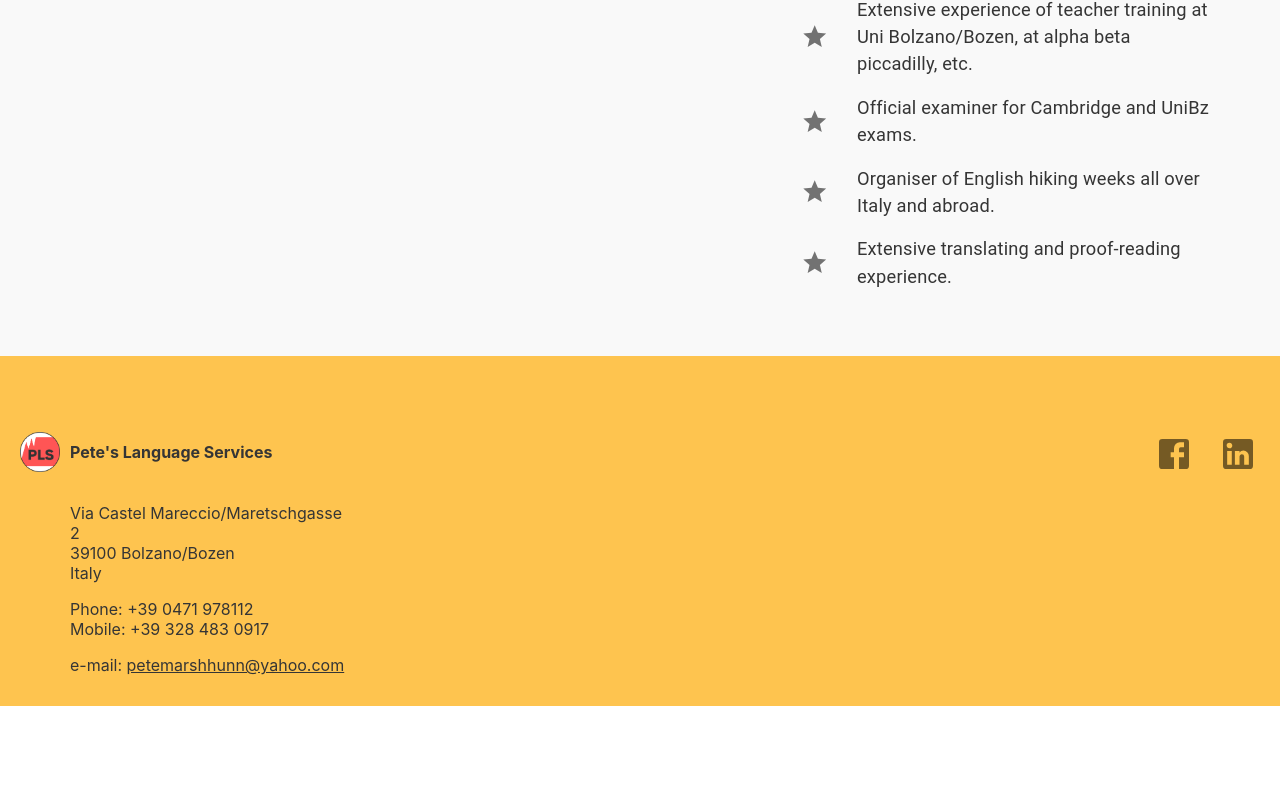
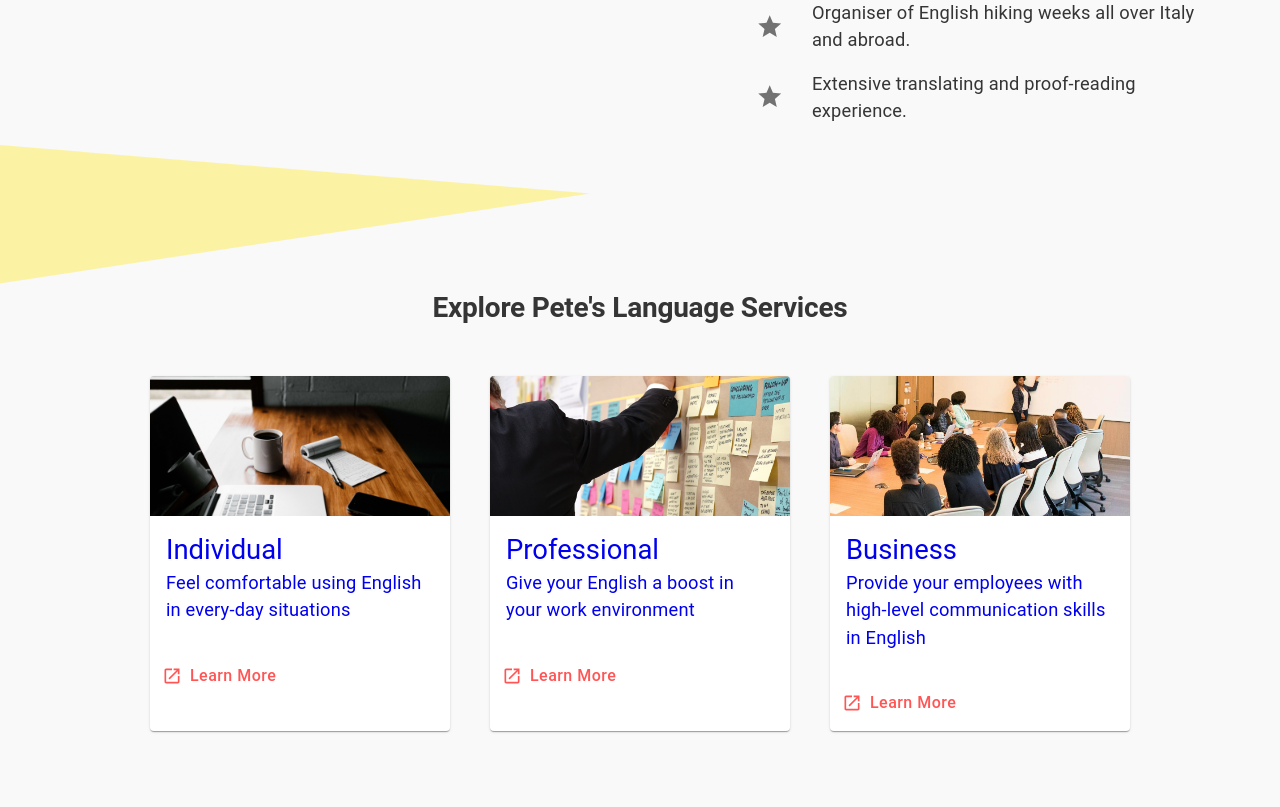
Before and after one commit to danji90/pls, a React (Create React App) app: page /#/home in a window 1280 px wide. Shown: the part 1513-2320 px from the top of the page. Before the commit the page ends 2219 px from the top, so only its background shows below. Built offline with nearby package versions, Linux system fonts and the light colour scheme.

Commit message:
added cards to Home page

```diff
--- a/package.json
+++ b/package.json
@@ -4,7 +4,7 @@
   "version": "0.1.0",
   "private": true,
   "dependencies": {
-    "@material-ui/core": "^4.10.1",
+    "@material-ui/core": "^4.11.3",
     "@material-ui/icons": "^4.9.1",
     "@testing-library/jest-dom": "^4.2.4",
     "@testing-library/react": "^9.3.2",
--- a/src/App.js
+++ b/src/App.js
@@ -4,9 +4,17 @@ import Main from './components/Main/Main';
 import './App.css';
 
 const theme = createMuiTheme({
+  palette: {
+    primary: {
+      main: 'rgb(254, 196, 79)',
+    },
+    secondary: {
+      main: '#f55',
+    },
+  },
   colors: {
-    primary: 'white',
-    secondary: '#76b833',
+    primary: 'rgb(254, 196, 79)',
+    secondary: '#f55',
   },
   typography: {
     fontSize: 16,
@@ -20,8 +28,23 @@ const theme = createMuiTheme({
         fontSize: 36,
         marginTop: 15,
         marginBottom: 15,
+        fontWeight: '500px',
+      },
+      h2: {
+        fontSize: 28,
+        marginTop: 12,
+        marginBottom: 12,
+        fontWeight: '500px',
       },
     },
+    // MuiCardContent: {
+    //   root: {
+    //     padding: 10,
+    //     '&:last-child': {
+    //       paddingBottom: 0,
+    //     },
+    //   },
+    // },
     MuiList: {
       root: {
         fontSize: 16,
--- a/src/components/Home/Home.js
+++ b/src/components/Home/Home.js
@@ -1,18 +1,27 @@
 import React from 'react';
+import { NavLink } from 'react-router-dom';
 import {
   Typography,
   List,
   ListItem,
   ListItemIcon,
   makeStyles,
+  Card,
+  CardActionArea,
+  CardMedia,
+  CardContent,
+  CardActions,
+  Button,
 } from '@material-ui/core';
-import StarIcon from '@material-ui/icons/Star';
+import { Star, Launch } from '@material-ui/icons';
 import PlsContainer from '../PlsContainer/PlsContainer';
-import LevelTestBtn from '../LevelTestBtn/LevelTestBtn';
 import Divider from '../Divider/Divider';
 
 import portrait from '../../utils/images/pete.png';
 import { ReactComponent as PLSLogo } from '../../utils/images/pls_logo.svg';
+import individual from '../../utils/images/individual.jpg';
+import workshop from '../../utils/images/workshop.jpg';
+import business from '../../utils/images/inhouse_lesson.jpg';
 
 const useStyles = makeStyles(theme => ({
   landingTitle: {
@@ -56,7 +65,7 @@ const useStyles = makeStyles(theme => ({
     width: '100%',
   },
   bioContainer: {
-    marginTop: 40,
+    marginTop: 39,
     width: '100%',
     backgroundColor: '#f9f9f9',
   },
@@ -66,13 +75,37 @@ const useStyles = makeStyles(theme => ({
   bioFlex: {
     display: 'flex',
     flexWrap: 'wrap',
-    justifyContent: 'flex',
   },
   bioTextContainer: {
-    padding: '20px 0',
     flex: 1,
     minWidth: 260,
+    maxWidth: 400,
     marginRight: 30,
+    [theme.breakpoints.down('xs')]: {
+      padding: '20px 0',
+    },
+  },
+  serviceCardContainer: {
+    display: 'flex',
+    flexWrap: 'wrap',
+    padding: '20px 0',
+    justifyContent: 'center',
+    [theme.breakpoints.down('sm')]: {
+      justifyContent: 'space-around',
+    },
+  },
+  serviceCard: {
+    width: 300,
+    margin: '20px',
+  },
+  cardMedia: {
+    height: 140,
+  },
+  serviceLink: {
+    textDecoration: 'none',
+    '&:visited': {
+      color: 'inherit',
+    },
   },
   bioImageContainer: {
     height: 220,
@@ -89,6 +122,9 @@ const useStyles = makeStyles(theme => ({
   bioCredentials: {
     flex: 1,
     minWidth: 260,
+    [theme.breakpoints.down('sm')]: {
+      paddingTop: 20,
+    },
   },
 }));
 
@@ -116,12 +152,14 @@ const Home = () => {
           </h2>
         </div>
       </PlsContainer>
-      <LevelTestBtn />
       <PlsContainer flexDirection="column">
         <Divider idx={2} />
         <div id="home" className={classes.bioContainer}>
           <div className={classes.bioBox}>
-            <h1>But who&apos;s Pete?</h1>
+            <Typography variant="h1" component="h1" align="center">
+              But who&apos;s Pete?
+            </Typography>
+            <br />
             <div className={classes.bioFlex}>
               <div className={classes.bioImageContainer}>
                 <img src={portrait} alt="source not found" />
@@ -135,8 +173,8 @@ const Home = () => {
                   I’ve been living for over 30 years. With my extensive
                   English-teaching experience and my very people-centred,
                   friendly approach I think I can help you in many different
-                  ways to improve your English. Click on whichever of the above
-                  pages that interest you most.
+                  ways to improve your English. Feel free to explore my service
+                  offers:
                 </Typography>
               </div>
               <div className={classes.bioCredentials}>
@@ -144,13 +182,13 @@ const Home = () => {
                 <List>
                   <ListItem>
                     <ListItemIcon>
-                      <StarIcon />
+                      <Star />
                     </ListItemIcon>
                     <Typography>English native-speaker from the UK.</Typography>
                   </ListItem>
                   <ListItem>
                     <ListItemIcon>
-                      <StarIcon />
+                      <Star />
                     </ListItemIcon>
                     <Typography>
                       University-trained language teacher.
@@ -158,7 +196,7 @@ const Home = () => {
                   </ListItem>
                   <ListItem>
                     <ListItemIcon>
-                      <StarIcon />
+                      <Star />
                     </ListItemIcon>
                     <Typography>
                       Over 35 years‘ English teaching experience of all
@@ -167,7 +205,7 @@ const Home = () => {
                   </ListItem>
                   <ListItem>
                     <ListItemIcon>
-                      <StarIcon />
+                      <Star />
                     </ListItemIcon>
                     <Typography>
                       Extensive experience of teaching English in companies,
@@ -176,7 +214,7 @@ const Home = () => {
                   </ListItem>
                   <ListItem>
                     <ListItemIcon>
-                      <StarIcon />
+                      <Star />
                     </ListItemIcon>
                     <Typography>
                       Extensive experience of teacher training at Uni
@@ -185,7 +223,7 @@ const Home = () => {
                   </ListItem>
                   <ListItem>
                     <ListItemIcon>
-                      <StarIcon />
+                      <Star />
                     </ListItemIcon>
                     <Typography>
                       Official examiner for Cambridge and UniBz exams.
@@ -193,7 +231,7 @@ const Home = () => {
                   </ListItem>
                   <ListItem>
                     <ListItemIcon>
-                      <StarIcon />
+                      <Star />
                     </ListItemIcon>
                     <Typography>
                       Organiser of English hiking weeks all over Italy and
@@ -202,13 +240,112 @@ const Home = () => {
                   </ListItem>
                   <ListItem>
                     <ListItemIcon>
-                      <StarIcon />
+                      <Star />
                     </ListItemIcon>
                     <Typography>
                       Extensive translating and proof-reading experience.
                     </Typography>
                   </ListItem>
                 </List>
+              </div>
+              <Divider idx={1} />
+            </div>
+            <div style={{ marginTop: 40 }}>
+              <Typography variant="h2" component="h2" align="center">
+                Explore Pete&apos;s Language Services
+              </Typography>
+              <div className={classes.serviceCardContainer}>
+                <Card className={classes.serviceCard}>
+                  <CardActionArea>
+                    <NavLink to="/individual" className={classes.serviceLink}>
+                      <CardMedia
+                        className={classes.cardMedia}
+                        image={individual}
+                        title="Individual services"
+                      />
+                      <CardContent>
+                        <Typography variant="h5" component="h2">
+                          Individual
+                        </Typography>
+                        <Typography>
+                          Feel comfortable using English in every-day situations
+                        </Typography>
+                      </CardContent>
+                    </NavLink>
+                  </CardActionArea>
+                  <CardActions>
+                    <NavLink to="/individual" className={classes.serviceLink}>
+                      <Button
+                        size="medium"
+                        color="secondary"
+                        startIcon={<Launch />}
+                      >
+                        Learn More
+                      </Button>
+                    </NavLink>
+                  </CardActions>
+                </Card>
+                <Card className={classes.serviceCard}>
+                  <CardActionArea>
+                    <NavLink to="/professional" className={classes.serviceLink}>
+                      <CardMedia
+                        className={classes.cardMedia}
+                        image={workshop}
+                        title="Professional services"
+                      />
+                      <CardContent>
+                        <Typography variant="h5" component="h2">
+                          Professional
+                        </Typography>
+                        <Typography>
+                          Give your English a boost in your work environment
+                        </Typography>
+                      </CardContent>
+                    </NavLink>
+                  </CardActionArea>
+                  <CardActions>
+                    <NavLink to="/professional" className={classes.serviceLink}>
+                      <Button
+                        size="medium"
+                        color="secondary"
+                        startIcon={<Launch />}
+                      >
+                        Learn More
+                      </Button>
+                    </NavLink>
+                  </CardActions>
+                </Card>
+                <Card className={classes.serviceCard}>
+                  <CardActionArea>
+                    <NavLink to="/business" className={classes.serviceLink}>
+                      <CardMedia
+                        className={classes.cardMedia}
+                        image={business}
+                        title="Business services"
+                      />
+                      <CardContent>
+                        <Typography variant="h5" component="h2">
+                          Business
+                        </Typography>
+                        <Typography>
+                          Provide your employees with high-level communication
+                          skills in English
+                        </Typography>
+                      </CardContent>
+                    </NavLink>
+                  </CardActionArea>
+                  <CardActions>
+                    <NavLink to="/business" className={classes.serviceLink}>
+                      <Button
+                        size="medium"
+                        color="secondary"
+                        startIcon={<Launch />}
+                      >
+                        Learn More
+                      </Button>
+                    </NavLink>
+                  </CardActions>
+                </Card>
               </div>
             </div>
           </div>
--- a/src/components/Main/Main.js
+++ b/src/components/Main/Main.js
@@ -54,12 +54,6 @@ const Main = () => {
                   <Footer />
                 </TabPanel>
               </Route>
-              {/* <Route path="/test">
-                <TabPanel index={4} backgroundImage={test}>
-                  <LevelTest />
-                  <Footer />
-                </TabPanel>
-              </Route> */}
               <Route path="/contact">
                 <TabPanel index={5}>
                   Contact Form
--- a/src/components/NavBar/NavBar.js
+++ b/src/components/NavBar/NavBar.js
@@ -15,7 +15,7 @@ const useStyles = makeStyles(theme => ({
     display: 'flex',
     alignItems: 'center',
     height: 60,
-    backgroundColor: theme.colors.primary,
+    backgroundColor: 'white',
     top: 0,
     borderBottom: '1px solid #35353520',
     boxShadow: '0px 10px 15px #35353520',
--- a/src/components/ScrollToTop/ScrollToTop.js
+++ b/src/components/ScrollToTop/ScrollToTop.js
@@ -3,7 +3,7 @@ import PropTypes from 'prop-types';
 import { history as historyPropTypes } from 'history-prop-types';
 import { withRouter } from 'react-router-dom';
 
-function ScrollToTop({ history, children }) {
+const ScrollToTop = ({ history, children }) => {
   useEffect(() => {
     const unlisten = history.listen(() => {
       window.scrollTo(0, 0);
@@ -11,10 +11,10 @@ function ScrollToTop({ history, children }) {
     return () => {
       unlisten();
     };
-  }, []);
+  }, [history]);
 
   return <>{children}</>;
-}
+};
 
 ScrollToTop.propTypes = {
   history: PropTypes.shape(historyPropTypes).isRequired,
```
Also changed, not shown: src/components/Service/Service.js (+22 -17 lines), src/utils/images/individual.jpg (added), 1 other file (tests, documents, lock files or other folders).
